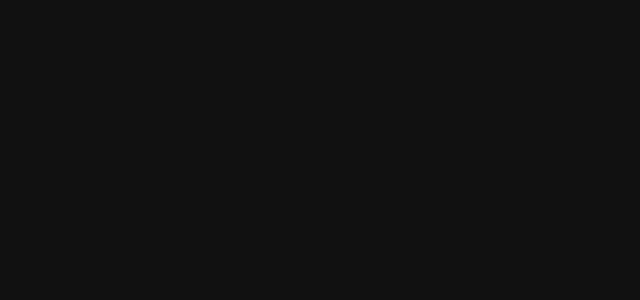
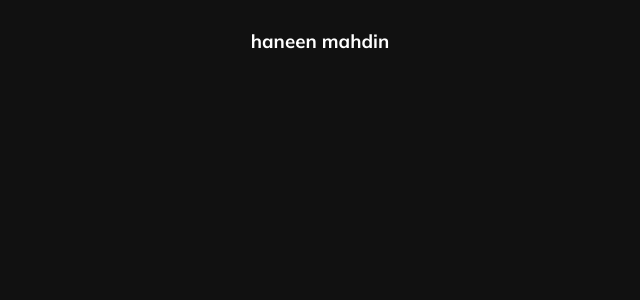
Before and after one commit to haneenmahd/haneenmahd.github.io, a React (Vite) app: page / in a window 1280 px wide. Shown: the top 300 px of the page, without its empty margins (320-960 px from the left). Built offline with nearby package versions, Linux system fonts and the light colour scheme.

Commit message:
add logo

```diff
--- a/src/assets/jsx/Logo.jsx
+++ b/src/assets/jsx/Logo.jsx
@@ -2,7 +2,13 @@ import React from 'react';
 import styled from "styled-components";
 
 const LogoContainer = styled.div`
-  min-height: 100%;
+  color: #fff;
+  text-align: center;
+  padding: 10px;
+
+  h3 {
+    position: relative;
+  }
 `;
 
 export default function Logo() {
--- a/src/components/NavBar.jsx
+++ b/src/components/NavBar.jsx
@@ -1,5 +1,6 @@
 import React, { PureComponent } from 'react';
 import styled from "styled-components";
+import Logo from '../assets/jsx/Logo';
 
 const Container = styled.nav`
   height: 100px;
@@ -10,7 +11,7 @@ export default class NavBar extends PureComponent {
   render() {
     return (
       <Container>
-
+        <Logo />
       </Container>
     );
   }
```
